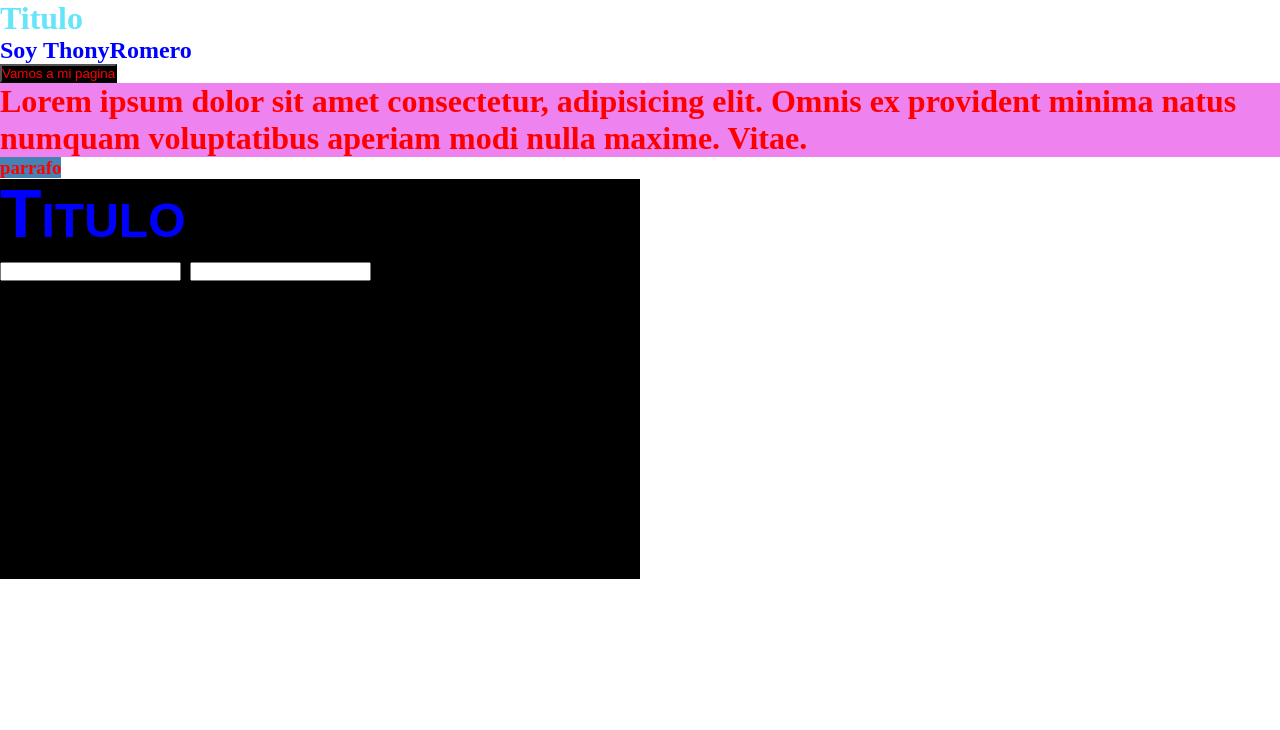
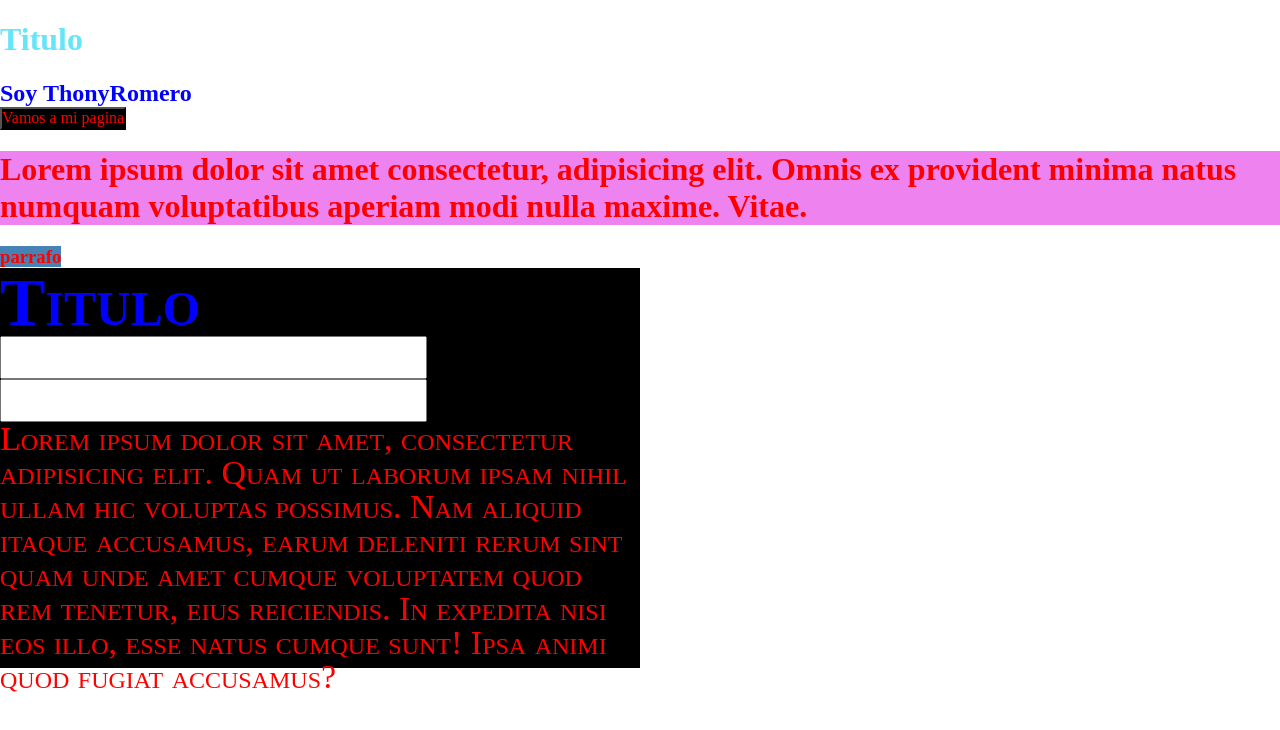
Before and after one commit to antho1810/CSS-2, a website: page index.html in a window 1280 px wide. Drawn offline with nearby package versions, Linux system fonts and the light colour scheme.

Commit message:
Normalize

```diff
--- a/index.html
+++ b/index.html
@@ -5,6 +5,7 @@
     <meta http-equiv="X-UA-Compatible" content="IE=edge" />
     <meta name="viewport" content="width=device-width, initial-scale=1.0" />
     <title>Aprendiendo CSS</title>
+    <link rel="stylesheet" href="./node_modules/normalize.css/normalize.css">
     <link rel="stylesheet" type="text/css" href="style.css" />
   </head>
   <body>
@@ -21,9 +22,16 @@
     <h3><b>parrafo</b></h3>
 
     <div class="contact-form">
-        <h2 class="contact-form__h2">Titulo</h2>
-        <input type="text" class="contact-form__input">
-        <input type="password" class="contact-form__input--active">
+      <h2 class="contact-form__h2">Titulo</h2>
+      <input type="text" class="contact-form__input" />
+      <input type="password" class="contact-form__input--active" />
+      <p>
+        Lorem ipsum dolor sit amet, consectetur adipisicing elit. Quam ut
+        laborum ipsam nihil ullam hic voluptas possimus. Nam aliquid itaque
+        accusamus, earum deleniti rerum sint quam unde amet cumque voluptatem
+        quod rem tenetur, eius reiciendis. In expedita nisi eos illo, esse natus
+        cumque sunt! Ipsa animi quod fugiat accusamus?
+      </p>
     </div>
   </body>
 </html>
--- /dev/null
+++ b/package.json
@@ -0,0 +1,5 @@
+{
+  "dependencies": {
+    "normalize.css": "^8.0.1"
+  }
+}
--- a/style.css
+++ b/style.css
@@ -102,9 +102,9 @@ y tambien se usa bastante*/
 
  /* Propiedades de texto */
  .contact-form{
-    font-family: sans-serif, cursive;
+    font-family: 'Times New Roman', cursive;
     line-height: 1;
-    font-weight: 400;
+    font-weight: 100;
     /* font-stretch: normal; */
     font-variant: small-caps;
  }
```
Also changed, not shown: 1 other file.
